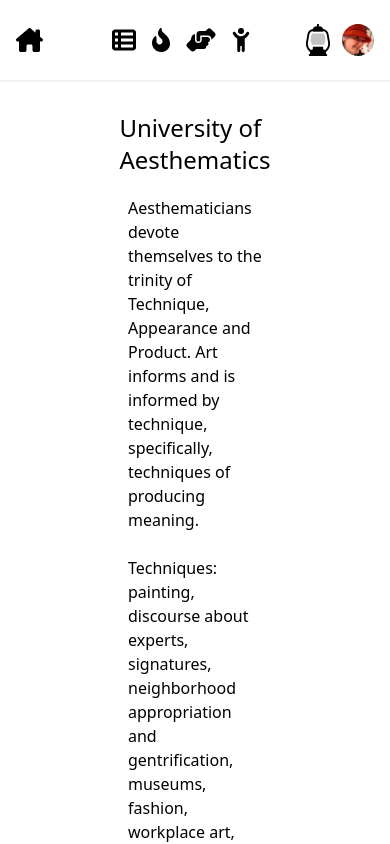
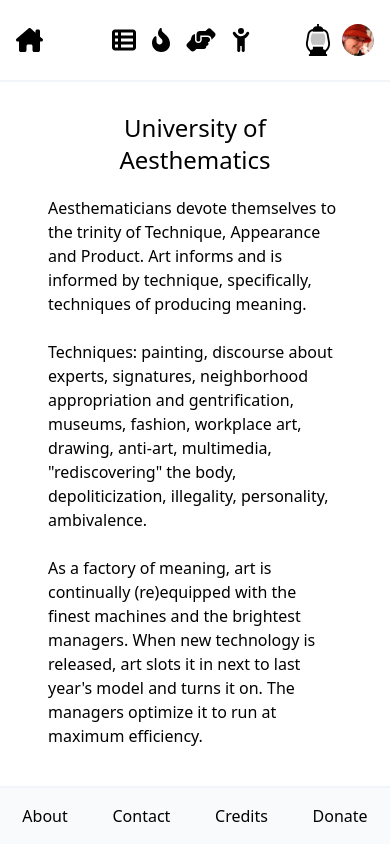
Before and after one commit to ktpeace/w0rld, a Next.js app: page /groups/1 in a window 390 px wide. Shown: the top 844 px of the page. Built offline with nearby package versions, Linux system fonts and the light colour scheme.

Commit message:
fixed margins for individual group on mobile

```diff
--- a/src/pages/groups/[id].tsx
+++ b/src/pages/groups/[id].tsx
@@ -15,8 +15,8 @@ export default function Group() {
   ));
 
   return (
-    <main className="flex flex-col items-center mt-20 px-32 py-8 gap-5 dark:text-dark">
-      <h2 className="text-2xl">{name}</h2>
+    <main className="flex flex-col items-center mt-20 px-12 md:px-32 py-8 gap-5 dark:text-dark">
+      <h2 className="text-2xl text-center">{name}</h2>
       <p>{formattedDescription}</p>
     </main>
   );
--- a/src/pages/praxis/index.tsx
+++ b/src/pages/praxis/index.tsx
@@ -136,7 +136,7 @@ const Praxis = () => {
 
   return (
     <div>
-      <main className="flex flex-col items-center mt-20 px-32 py-8 gap-5 dark:text-dark">
+      <main className="flex flex-col items-center mt-20 px-12 sm:px-32 py-8 gap-5 dark:text-dark">
         <h1 className="text-2xl">Praxis</h1>
         <p>View completed tasks.</p>
         <div className="flex flex-col gap-4">
```
